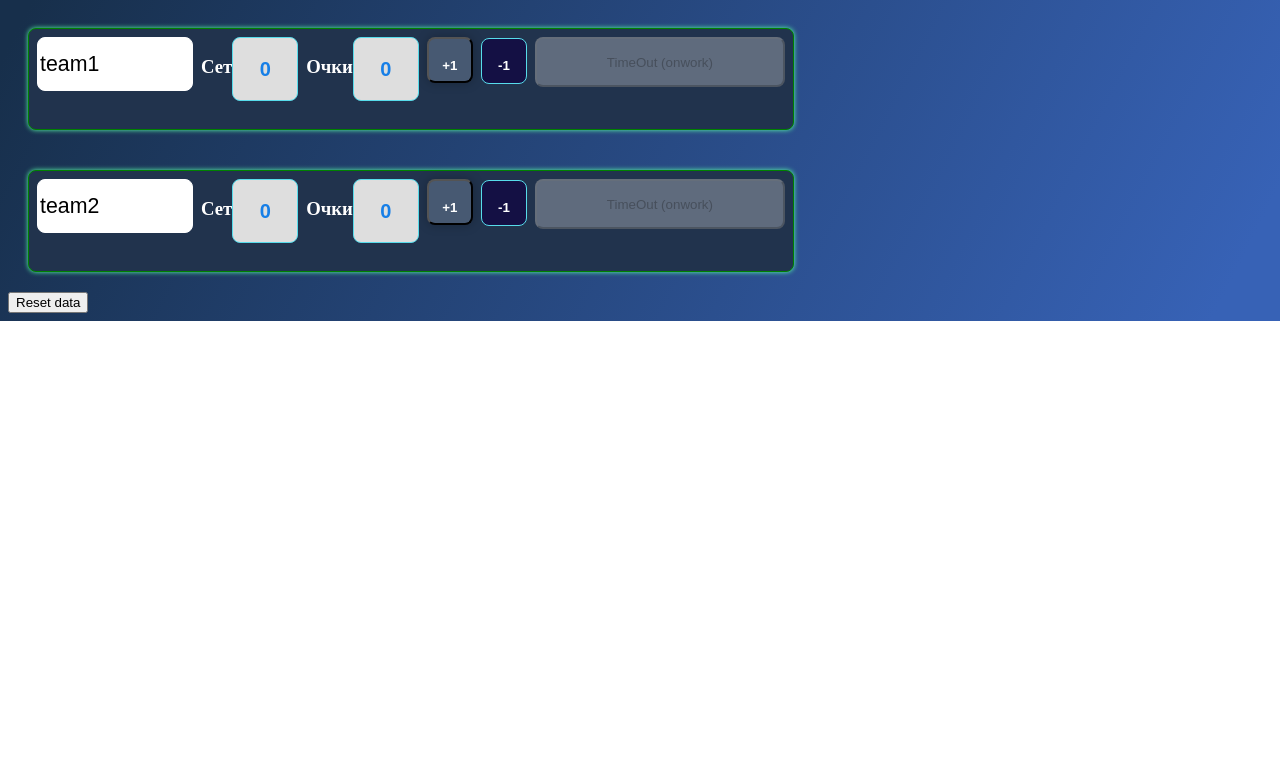
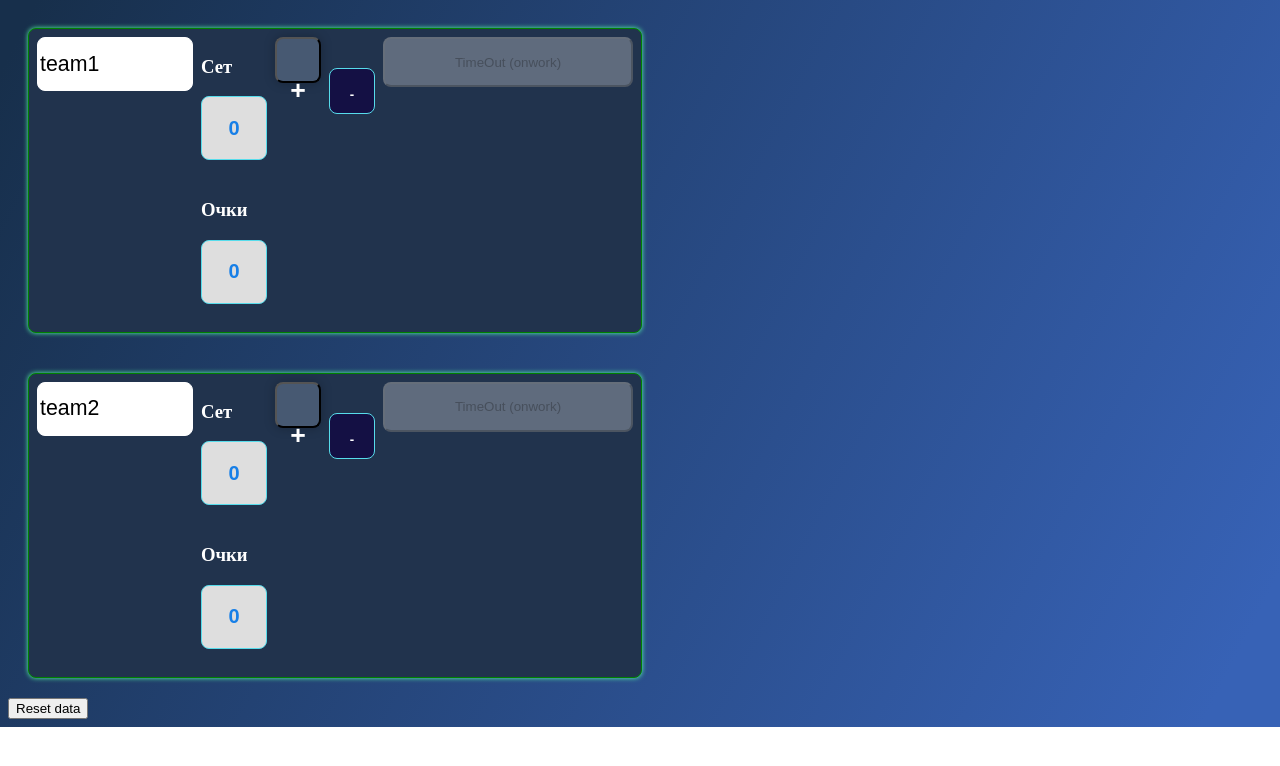
Before and after one commit to VincentVlad/app-zpbv-score, a Vue app: page / in a window 1280 px wide. Shown: the top 766 px of the page. Built offline with nearby package versions, Linux system fonts and the light colour scheme; no server answers.

Commit message:
Update data & style

```diff
--- a/src/App.vue
+++ b/src/App.vue
@@ -5,6 +5,8 @@
             class="padding input"
             v-on:change="updateData(team.id)"
             v-model="team.name">
+
+        <div class="container_score">
         <h3>Сет</h3>
         <input
             class="padding btn-score"
@@ -15,24 +17,27 @@
             class="padding btn-score"
             v-on:change="updateData(team.id)"
             v-model="team.point">
+            </div>
 
         <div class="container_btn">
             <button
             v-on:click="increase(team.id),
                         updateData(team.id)"
             class="btn-add">
-            <h4>+1</h4></button>
+            <h4>+</h4></button>
             <button
             v-on:click="decrease(team.id),
                         checkZero(team.id),
                         updateData(team.id)"
             class="btn-min">
-            <h4>-1</h4></button>
+            <h4>-</h4></button>
         </div>
         <div class="container_timeout"></div>
         <button disabled class="time-out">TimeOut (onwork)</button>
         </div>
+    <div>
 
+    </div>
         <div class="reset_data">
             <button>Reset data</button>
         </div>
@@ -50,8 +55,8 @@ const API_URL = "http://192.168.0.33:3000/teams";
             return {
             teams: [],
             localData: [
-                {id: 1, name: "team1", point: 0, sets: 0, },
-                {id: 2, name: "team2", point: 0, sets: 0,}
+                {id: 1, name: "team1", point: 0, sets: 0, on_serve: 0,},
+                {id: 2, name: "team2", point: 0, sets: 0, on_serve: 0,}
             ],
             }
         },
@@ -148,9 +153,17 @@ h1,h2,h3,h4,h5,p{
 margin-right: 8px;
 }
 
+.container_score {
+
+}
+
 .btn-add {
     width: 46px;
     height: 46px;
+    font-size: 20pt;
+    font-weight: bold;
+    text-align: center;
+    color: rgb(38, 252, 181);
     background: #475972;
     box-shadow: 0px 0px 11px rgba(0, 0, 0, 0.25);
     border-radius: 8px;
@@ -191,7 +204,7 @@ margin-right: 8px;
     border-radius: 8px;
 }
 
-@media only screen and (max-width: 600px) {
+@media only screen and (max-width: 800px) {
 
    .post {
     display: block;
--- a/src/db.json
+++ b/src/db.json
@@ -2,7 +2,7 @@
   "teams": [
     {
       "id": 1,
-      "name": "Hshshd",
+      "name": "team1",
       "rating": 0,
       "on_serve": false,
       "sets": 0,
@@ -21,7 +21,7 @@
       "rating": 0,
       "on_serve": 0,
       "sets": 0,
-      "point": 6,
+      "point": 0,
       "time_out": false,
       "attacks": 0,
       "kills": 0,
```
